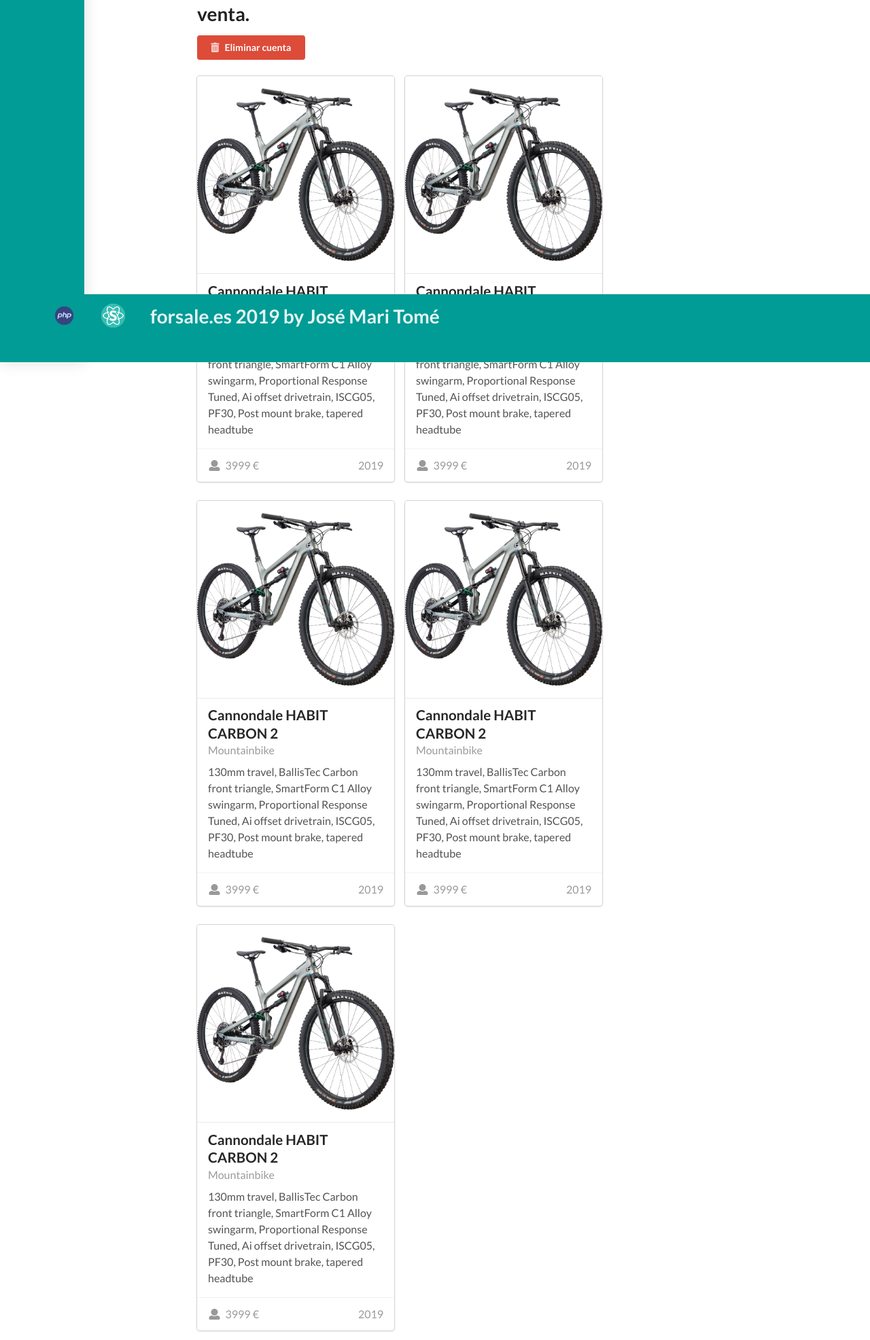
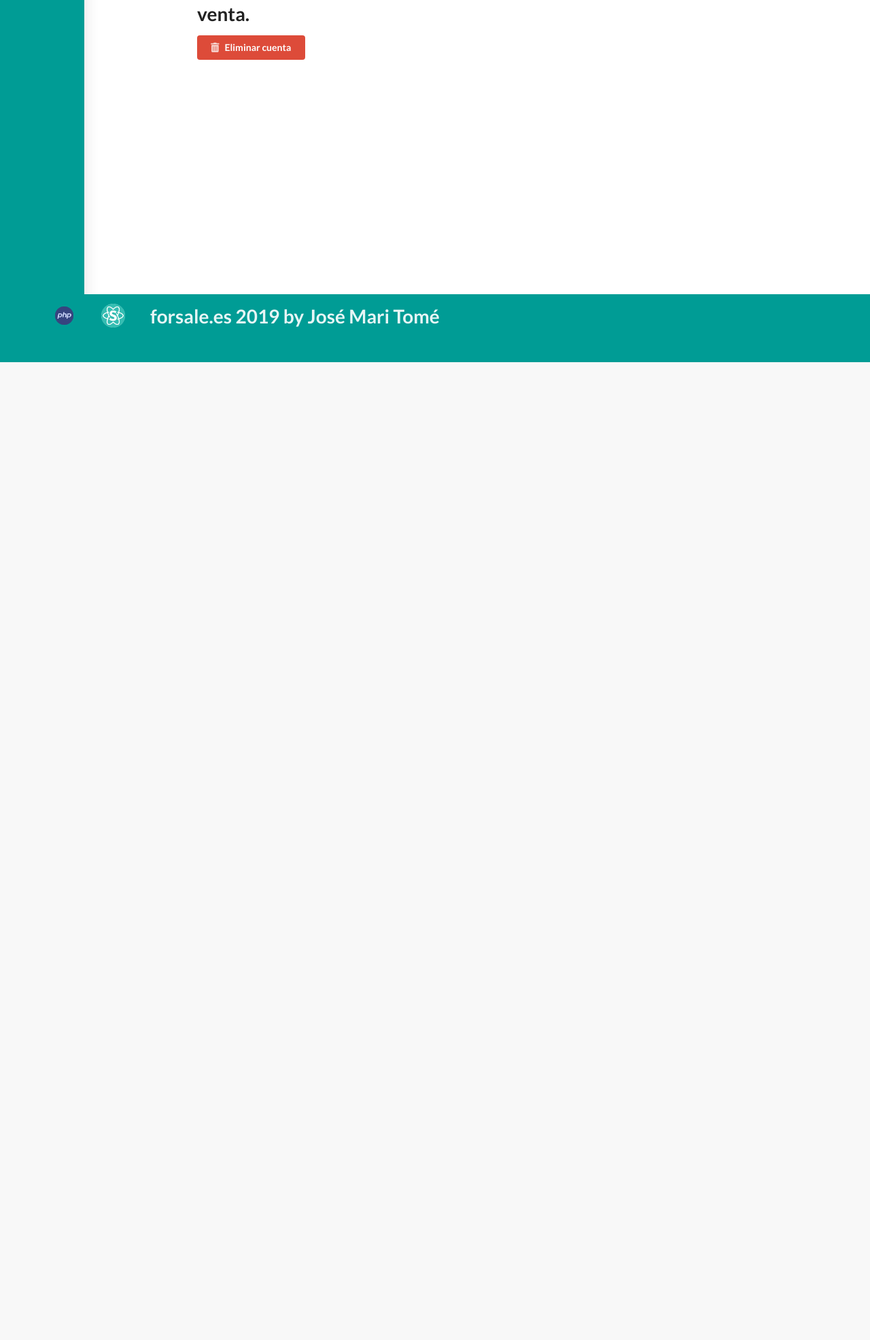
Before and after one commit to jmtomeX/Desarrollo-web-en-entorno-servidor, a PHP site: page /userSite.php in a window 1280 px wide. Shown: the part 267-2239 px from the top of the page at 68% size. After the commit the page ends 800 px from the top, so only its background shows below. Run offline with PHP 8.4, Linux system fonts and the light colour scheme; the visitor is signed in with stand-in values (Sample User, id 1); some libraries are stand-ins or nearby versions.

Commit message:
Borrado y mostrado de anuncios

```diff
--- a/ejer_06_juego_futbol/conection.php
+++ b/ejer_06_juego_futbol/conection.php
@@ -1,7 +1,7 @@
 <?php
 // conexion a la base de datos
-$conx = mysqli_connect("localhost","root","26Ab3sT0","bd_goool.es");
-//$conx = mysqli_connect("localhost","root","","apuestas");
+//$conx = mysqli_connect("localhost","root","26Ab3sT0","bd_goool.es");
+$conx = mysqli_connect("localhost","root","","apuestas");
 //$conx = mysqli_connect("servidor5.wesped.com","muchorui_jm_projects","Gz$9Ornqbe3v%yEx","muchorui_goool.es");
 //$conx = mysqli_connect("mysql.bymhost.com","jm_cebanc","apuestas2019","apuestas");
 
--- a/ejer_07_anuncios/assets/js/main.js
+++ b/ejer_07_anuncios/assets/js/main.js
@@ -1,9 +1,9 @@
 $(function() {
     // Mostrar modal  Advertencia eliminar usuario
-    $("#botonModAdv").click(function() {
-        $('.ui.basic.modal')
+    $(".botonModAdv").click(function() {
+        $('#modal_ask_delete')
             .modal('show');
-    })
+    });
 
     // cerrar mensaje
     $('.message .close')
--- a/ejer_07_anuncios/includes/headers.php
+++ b/ejer_07_anuncios/includes/headers.php
@@ -7,6 +7,8 @@
     <link rel="stylesheet" href="https://cdnjs.cloudflare.com/ajax/libs/semantic-ui/2.2.9/semantic.min.css"/>
     <script src="https://cdnjs.cloudflare.com/ajax/libs/jquery/3.1.1/jquery.min.js"></script>
     <script src="https://cdnjs.cloudflare.com/ajax/libs/semantic-ui/2.2.9/semantic.min.js"></script>
+    <!-- semantic-ui -->
+
     <script src="../assets/js/main.js"></script>
     ';
 
--- a/ejer_07_anuncios/usuarios/userSite.php
+++ b/ejer_07_anuncios/usuarios/userSite.php
@@ -21,7 +21,7 @@
                     <i class="shopping cart icon"></i>
                     Crear anuncio
                 </a>
-                <a class="item" href="./anuncios/controller.php?op=2">
+                <a class="item" href="../anuncios/vista_anuncios_id.php">
                     <i class="exchange icon"></i>
                     Listar anuncios
                 </a>
@@ -67,8 +67,7 @@
         </div>
         <!-- Fin  Modal prueba eliminar user -->
 
-        <div class="ui link cards">
-            <div class="card">
+            <!-- <div class="card">
                 <div class="image">
                     <img src="../img/habit.jpg">
                 </div>
@@ -91,107 +90,11 @@
                         3999 €
                     </span>
                 </div>
-            </div>
-            <div class="card">
-                <div class="image">
-                    <img src="../img/habit.jpg">
-                </div>
-                <div class="content">
-                    <div class="header">Cannondale HABIT CARBON 2 </div>
-                    <div class="meta">
-                        <span class="date">Mountainbike</span>
-                    </div>
-                    <div class="description">
-                        130mm travel, BallisTec Carbon front triangle, SmartForm C1 Alloy swingarm, Proportional
-                        Response Tuned, Ai offset drivetrain, ISCG05, PF30, Post mount brake, tapered headtube
-                    </div>
-                </div>
-                <div class="extra content">
-                    <span class="right floated">
-                        2019
-                    </span>
-                    <span>
-                        <i class="user icon"></i>
-                        3999 €
-                    </span>
-                </div>
-            </div>
-            <div class="card">
-                <div class="image">
-                    <img src="../img/habit.jpg">
-                </div>
-                <div class="content">
-                    <div class="header">Cannondale HABIT CARBON 2 </div>
-                    <div class="meta">
-                        <span class="date">Mountainbike</span>
-                    </div>
-                    <div class="description">
-                        130mm travel, BallisTec Carbon front triangle, SmartForm C1 Alloy swingarm, Proportional
-                        Response Tuned, Ai offset drivetrain, ISCG05, PF30, Post mount brake, tapered headtube
-                    </div>
-                </div>
-                <div class="extra content">
-                    <span class="right floated">
-                        2019
-                    </span>
-                    <span>
-                        <i class="user icon"></i>
-                        3999 €
-                    </span>
-                </div>
-            </div>
-            <div class="card">
-                <div class="image">
-                    <img src="../img/habit.jpg">
-                </div>
-                <div class="content">
-                    <div class="header">Cannondale HABIT CARBON 2 </div>
-                    <div class="meta">
-                        <span class="date">Mountainbike</span>
-                    </div>
-                    <div class="description">
-                        130mm travel, BallisTec Carbon front triangle, SmartForm C1 Alloy swingarm, Proportional
-                        Response Tuned, Ai offset drivetrain, ISCG05, PF30, Post mount brake, tapered headtube
-                    </div>
-                </div>
-                <div class="extra content">
-                    <span class="right floated">
-                        2019
-                    </span>
-                    <span>
-                        <i class="user icon"></i>
-                        3999 €
-                    </span>
-                </div>
-            </div>
-            <div class="card">
-                <div class="image">
-                    <img src="../img/habit.jpg">
-                </div>
-                <div class="content">
-                    <div class="header">Cannondale HABIT CARBON 2 </div>
-                    <div class="meta">
-                        <span class="date">Mountainbike</span>
-                    </div>
-                    <div class="description">
-                        130mm travel, BallisTec Carbon front triangle, SmartForm C1 Alloy swingarm, Proportional
-                        Response Tuned, Ai offset drivetrain, ISCG05, PF30, Post mount brake, tapered headtube
-                    </div>
-                </div>
-                <div class="extra content">
-                    <span class="right floated">
-                        2019
-                    </span>
-                    <span>
-                        <i class="user icon"></i>
-                        3999 €
-                    </span>
-                </div>
-            </div>
+            </div> -->
 
 
 
-        </div>
+
     </div>
     <?php include '../includes/footer.php'; ?>
 </body>
```
Also changed, not shown: ejer_07_anuncios/anuncios/controller.php (+13 -4 lines), ejer_07_anuncios/anuncios/crear_anuncio.php (+11 -9 lines), ejer_07_anuncios/anuncios/vista_anuncios_id.php (added, +124 -0 lines), ejer_07_anuncios/models/CAnuncio.php (+50 -1 lines), ejer_07_anuncios/img/no_img.png (added).
